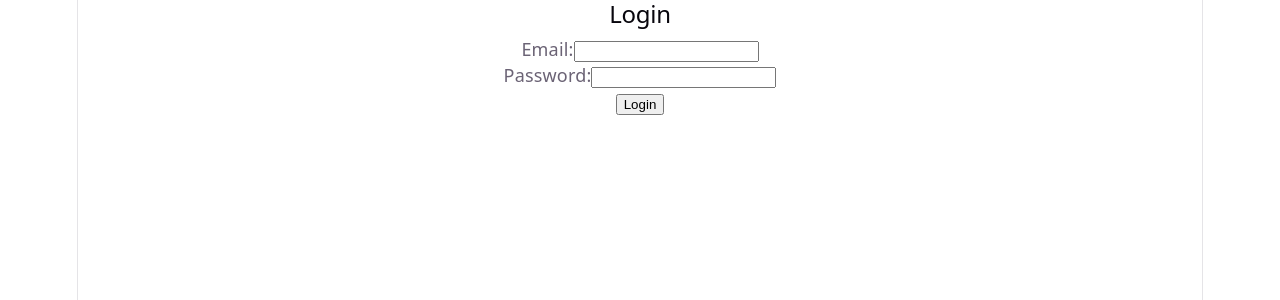
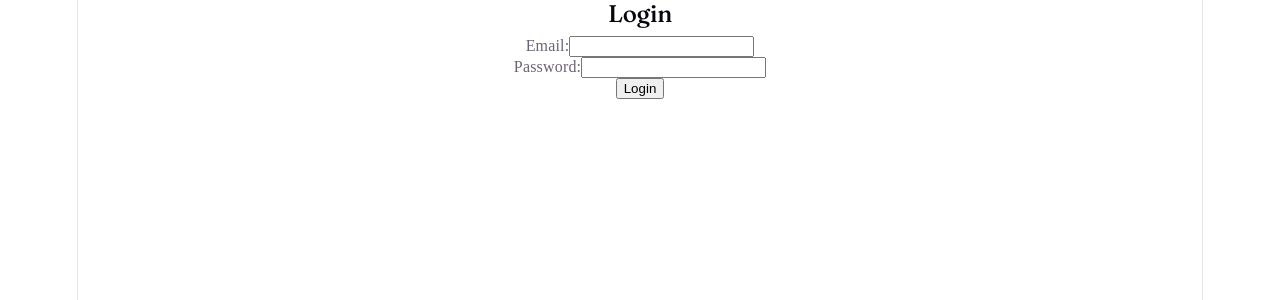
Before and after one commit to 2026-ASU-WiCS-Opportunity-Hack/13-bubble-guppies, a React (Vite) app in the folder my-app/: page /login in a window 1280 px wide. Shown: the top 300 px of the page. Built offline with nearby package versions, Linux system fonts and the light colour scheme; no server answers.

Commit message:
added fonts

```diff
--- a/my-app/index.html
+++ b/my-app/index.html
@@ -5,6 +5,9 @@
     <link rel="icon" type="image/svg+xml" href="/favicon.svg" />
     <meta name="viewport" content="width=device-width, initial-scale=1.0" />
     <title>my-app</title>
+    <link rel="preconnect" href="https://fonts.googleapis.com">
+    <link rel="preconnect" href="https://fonts.gstatic.com/" crossorigin>
+    <link href="https://fonts.googleapis.com/css2?family=Fraunces:ital,opsz,wght@0,9..144,100..900;1,9..144,100..900&display=swap" rel="stylesheet">
   </head>
   <body>
     <div id="root"></div>
--- a/my-app/src/App.css
+++ b/my-app/src/App.css
@@ -1,3 +1,4 @@
+
 .counter {
   font-size: 16px;
   padding: 5px 10px;
@@ -182,3 +183,14 @@
     border-right-color: var(--border);
   }
 }
+
+.container {
+  display: flex;
+  flex-direction: column;
+}
+
+.services-container {
+  display: flex;
+  flex-direction: row;
+  justify-content: space-evenly;
+}
--- a/my-app/src/index.css
+++ b/my-app/src/index.css
@@ -11,11 +11,10 @@
   --shadow:
     rgba(0, 0, 0, 0.1) 0 10px 15px -3px, rgba(0, 0, 0, 0.05) 0 4px 6px -2px;
 
-  --sans: system-ui, 'Segoe UI', Roboto, sans-serif;
-  --heading: system-ui, 'Segoe UI', Roboto, sans-serif;
+  --sans: 'DM-Sans', system-ui, 'Segoe UI', Roboto, sans-serif;
+  --heading: 'Fraunces', 'Segoe UI', Roboto, sans-serif;
   --mono: ui-monospace, Consolas, monospace;
 
-  font: 18px/145% var(--sans);
   letter-spacing: 0.18px;
   color-scheme: light dark;
   color: var(--text);
@@ -65,7 +64,7 @@ body {
   flex-direction: column;
   box-sizing: border-box;
 }
-
+/*//font-family: var(--heading);*/
 h1,
 h2 {
   font-family: var(--heading);
@@ -95,6 +94,7 @@ p {
   margin: 0;
 }
 
+/*font-family: var(--mono);*/
 code,
 .counter {
   font-family: var(--mono);
--- a/my-app/src/pages/dashboard.jsx
+++ b/my-app/src/pages/dashboard.jsx
@@ -5,7 +5,7 @@ import { useNavigate } from 'react-router-dom';
 
 function Dashboard() {
     return(
-    <div className="dashboard">
+    <div className="container">
         <h1>this is the dashboard</h1>
         <p>test test test</p>
     </div>
```
